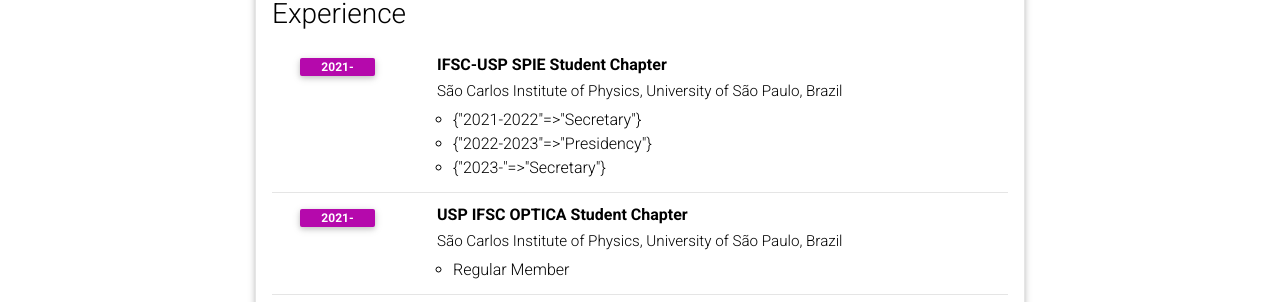
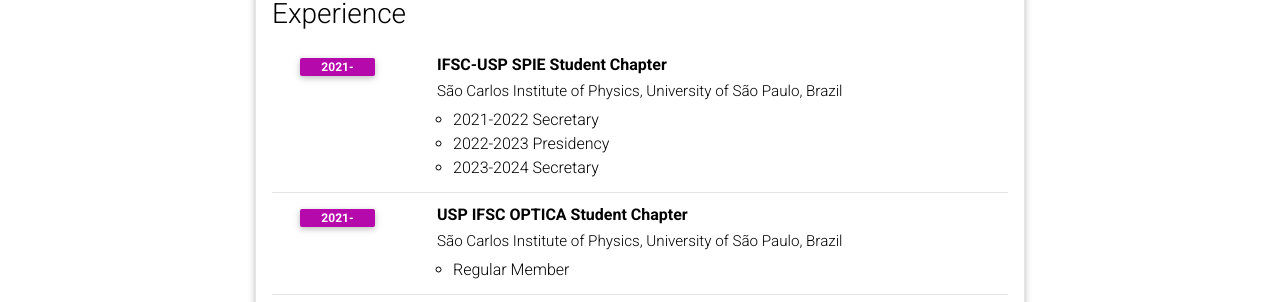
Before and after one commit to viniciusppinto/v, a Jekyll site: the page built from _pages/cv.md, in a window 1280 px wide and 900 px high, scrolled down 562 px. Shown: the part 150-452 px from the top of the window. Built offline with Jekyll 4.4.1, drawn with Linux system fonts in a browser that asks for light colours; comment, search, counter and statistics services are not loaded; a style sheet for code colours, icons or effects is not loaded.

Commit message:
Update cv.yml

```diff
--- a/_data/cv.yml
+++ b/_data/cv.yml
@@ -16,6 +16,7 @@
       year: 2023 -
       description:
         - title: Development of Low Energy and High Repetition Rate Femtosecond Laser Applied to Refractive Surgery
+
     - title: Graduation in Physics
       institution: São Carlos Institute of Physics, University of São Paulo, Brazil
       year: 2019-2022
@@ -27,9 +28,9 @@
       institution: São Carlos Institute of Physics, University of São Paulo, Brazil
       year: 2021-
       description:
-        - 2021-2022: Secretary
-        - 2022-2023: Presidency
-        - 2023- : Secretary
+        - 2021-2022   Secretary
+        - 2022-2023   Presidency
+        - 2023-2024   Secretary
 
     - title: USP IFSC OPTICA Student Chapter
       institution: São Carlos Institute of Physics, University of São Paulo, Brazil
```
